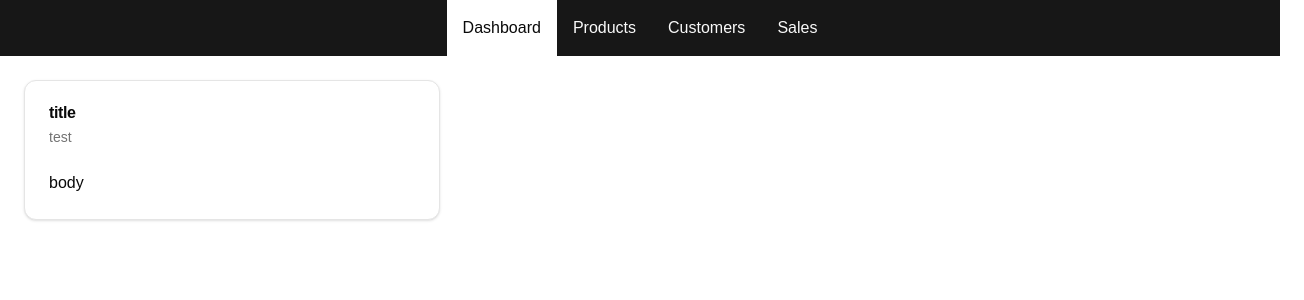
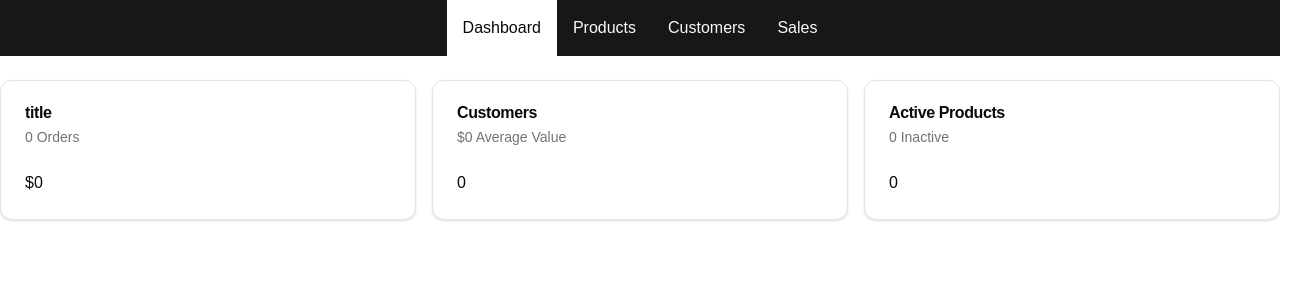
Before and after one commit to Colton-Bassett/ecommerce, a Next.js app: page /admin in a window 1280 px wide. Shown: the top 300 px of the page, 1304 px wide, since content can reach past the window. Built offline with nearby package versions, Linux system fonts and the light colour scheme; no server answers; the database is empty.

Commit message:
Basic admin dashboard page finished. Added prisma client

```diff
--- a/package.json
+++ b/package.json
@@ -9,6 +9,7 @@
 		"lint": "next lint"
 	},
 	"dependencies": {
+		"@prisma/client": "^5.21.1",
 		"@radix-ui/react-icons": "^1.3.0",
 		"class-variance-authority": "^0.7.0",
 		"clsx": "^2.1.1",
--- a/src/app/admin/layout.tsx
+++ b/src/app/admin/layout.tsx
@@ -1,4 +1,9 @@
 import { Nav, NavLink } from "../components/nav";
+
+// TODO, does this need const dynamic = "force-dynamic"
+// what is the caching on this page with next15?
+
+export const dynamic = "force-dynamic";
 
 export default function AdminLayout({
 	children,
@@ -13,7 +18,7 @@
 				<NavLink href="/admin/users">Customers</NavLink>
 				<NavLink href="/admin/sales">Sales</NavLink>
 			</Nav>
-			<div className="container m-6">{children}</div>
+			<div className="container my-6 w-full mx-auto">{children}</div>
 		</>
 	);
 }
--- /dev/null
+++ b/src/app/admin/loading.tsx
@@ -0,0 +1,9 @@
+import { Loader2 } from "lucide-react";
+
+export default function AdminLoading() {
+	return (
+		<div className="flex justify-center">
+			<Loader2 className="size-24 animate-spin"></Loader2>
+		</div>
+	);
+}
--- a/src/app/admin/page.tsx
+++ b/src/app/admin/page.tsx
@@ -5,14 +5,75 @@
 	CardHeader,
 	CardTitle,
 } from "@/components/ui/card";
+import db from "@/db/db";
+import { formatCurrency, formatNumber } from "@/lib/formatters";
 
-export default function AdminDashboard() {
+async function getSalesData() {
+	const data = await db.order.aggregate({
+		_sum: { pricePaidInCents: true },
+		_count: true,
+	});
+	// await wait(2000);
+
+	return {
+		amount: (data._sum.pricePaidInCents || 0) / 100,
+		numberOfSales: data._count,
+	};
+}
+
+async function getUserData() {
+	const [userCount, orderData] = await Promise.all([
+		db.user.count(),
+		db.order.aggregate({
+			_sum: { pricePaidInCents: true },
+		}),
+	]);
+
+	return {
+		userCount,
+		averageValuePerUser:
+			userCount === 0
+				? 0
+				: (orderData._sum.pricePaidInCents || 0) / userCount / 100,
+	};
+}
+
+async function getProductData() {
+	const [activeCount, inactiveCount] = await Promise.all([
+		db.product.count({ where: { isAvailableForPurchase: true } }),
+		db.product.count({ where: { isAvailableForPurchase: true } }),
+	]);
+
+	return { activeCount, inactiveCount };
+}
+
+// to test loading.tsx
+// function wait(duration: number) {
+// 	return new Promise((resolve) => setTimeout(resolve, duration));
+// }
+
+export default async function AdminDashboard() {
+	const [salesData, userData, productData] = await Promise.all([
+		getSalesData(),
+		getUserData(),
+		getProductData(),
+	]);
 	return (
 		<div className="grid grid-cols-1 md:grid-cols-2 lg:grid-cols-3 gap-4">
 			<DashboardCard
 				title="title"
-				subtitle="test"
-				body="body"
+				subtitle={`${formatNumber(salesData.numberOfSales)} Orders`}
+				body={formatCurrency(salesData.amount)}
+			></DashboardCard>
+			<DashboardCard
+				title="Customers"
+				subtitle={`${formatCurrency(userData.averageValuePerUser)} Average Value`}
+				body={formatNumber(userData.userCount)}
+			></DashboardCard>
+			<DashboardCard
+				title="Active Products"
+				subtitle={`${formatNumber(productData.inactiveCount)} Inactive`}
+				body={formatNumber(productData.activeCount)}
 			></DashboardCard>
 		</div>
 	);
--- /dev/null
+++ b/src/db/db.ts
@@ -0,0 +1,15 @@
+import { PrismaClient } from "@prisma/client";
+
+const prismaClientSingleton = () => {
+	return new PrismaClient();
+};
+
+declare const globalThis: {
+	prismaGlobal: ReturnType<typeof prismaClientSingleton>;
+} & typeof global;
+
+const db = globalThis.prismaGlobal ?? prismaClientSingleton();
+
+export default db;
+
+if (process.env.NODE_ENV !== "production") globalThis.prismaGlobal = db;
--- /dev/null
+++ b/src/lib/formatters.ts
@@ -0,0 +1,15 @@
+const CURRENCY_FORMATTER = new Intl.NumberFormat("en-US", {
+	currency: "USD",
+	style: "currency",
+	minimumFractionDigits: 0,
+});
+
+export function formatCurrency(amount: number) {
+	return CURRENCY_FORMATTER.format(amount);
+}
+
+const NUMBER_FORMATTER = new Intl.NumberFormat("en-US");
+
+export function formatNumber(number: number) {
+	return NUMBER_FORMATTER.format(number);
+}
```
Also changed, not shown: 2 other files (tests, documents, lock files or other folders).
